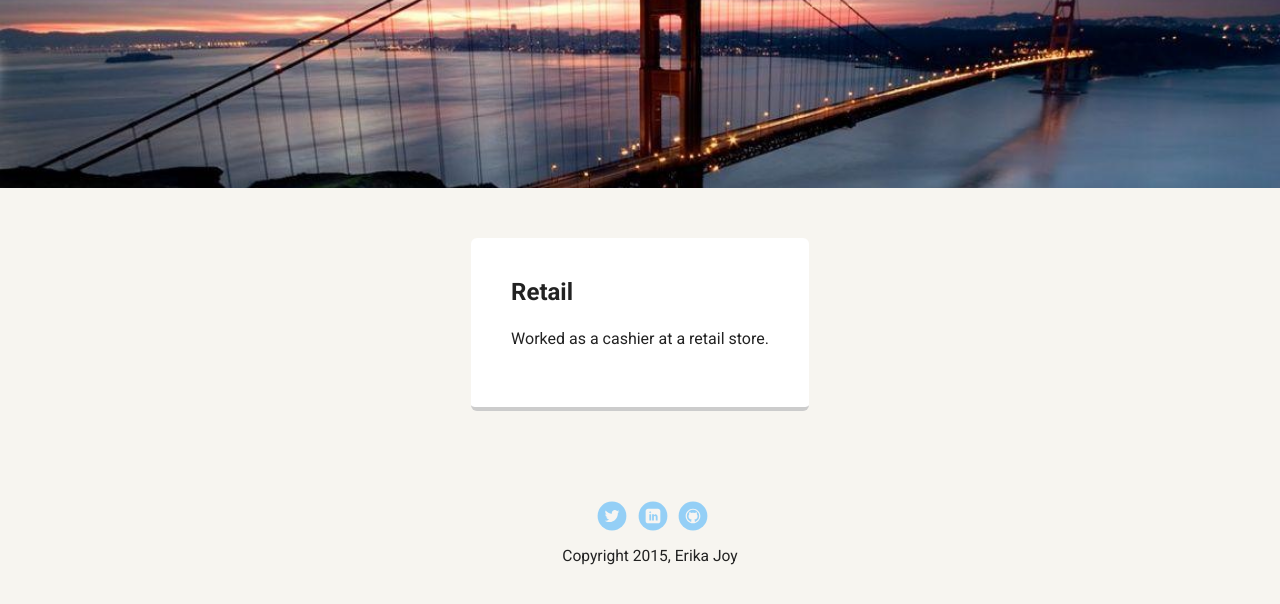
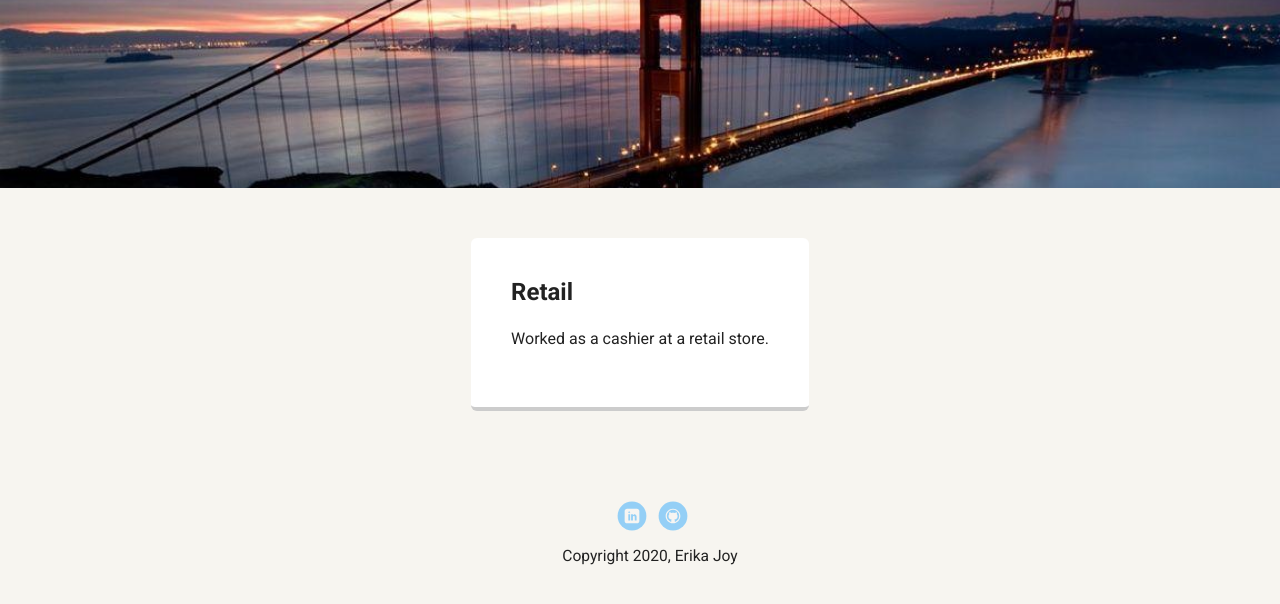
Before and after one commit to erikajoydelacruz/techdegree-project-1, a plain HTML site: page experience.html in a window 1280 px wide. Shown: the part 282-886 px from the top of the page. Drawn offline with Linux system fonts and the light colour scheme; a web font is replaced by a local one.

Commit message:
Updated social links

```diff
--- a/experience.html
+++ b/experience.html
@@ -29,11 +29,10 @@
     </main>
     <footer>
       <ul>
-        <li><a href="#" class="social twitter">Twitter</a></li>
-        <li><a href="#" class="social linkedin">LinkedIn</a></li>
-        <li><a href="#" class="social github">Github</a></li>
+        <li><a href="https://www.linkedin.com/in/erikajoydelacruz/" target="_blank" class="social linkedin">LinkedIn</a></li>
+        <li><a href="https://github.com/erikajoydelacruz" target="_blank" class="social github">Github</a></li>
       </ul>
-      <p class="copyright">Copyright 2015, Erika Joy</p>
+      <p class="copyright">Copyright 2020, Erika Joy</p>
     </footer>
   </body>
   </html>
```
Also changed, not shown: index.html (+3 -4 lines).
